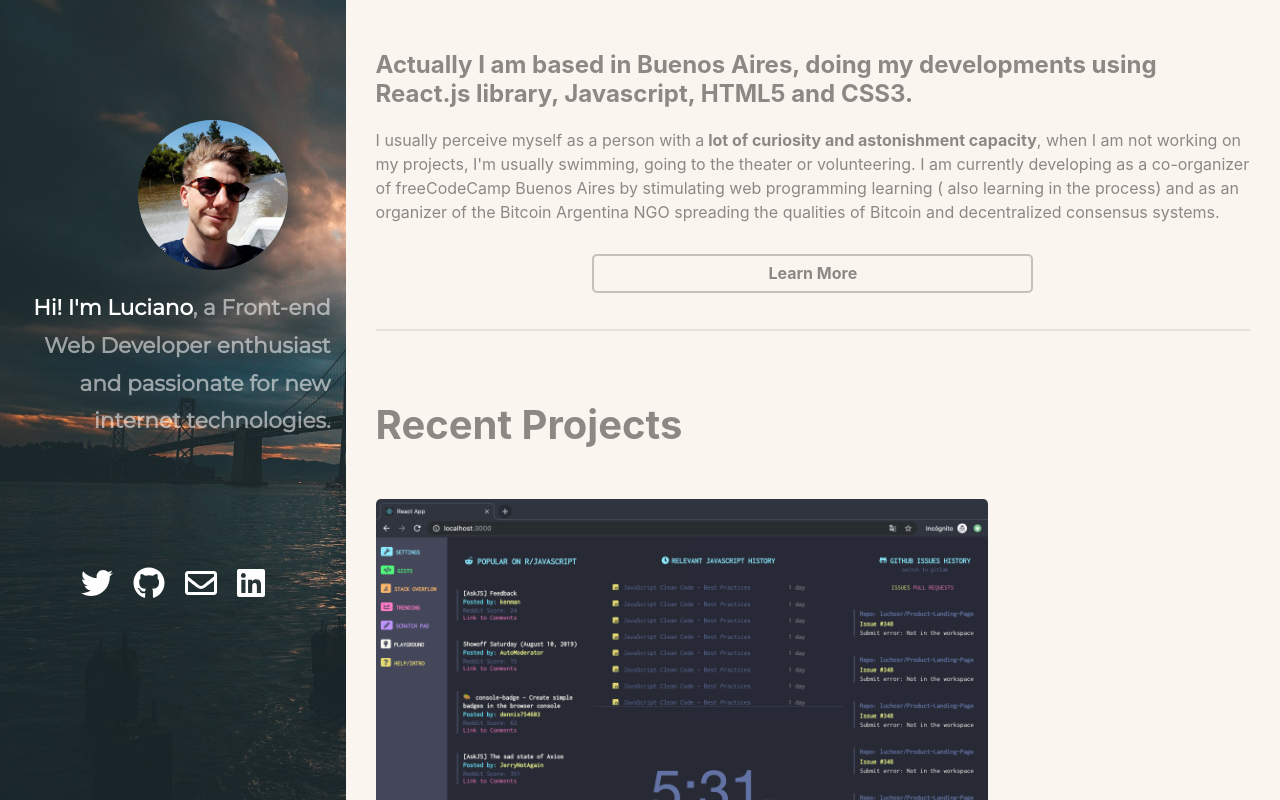
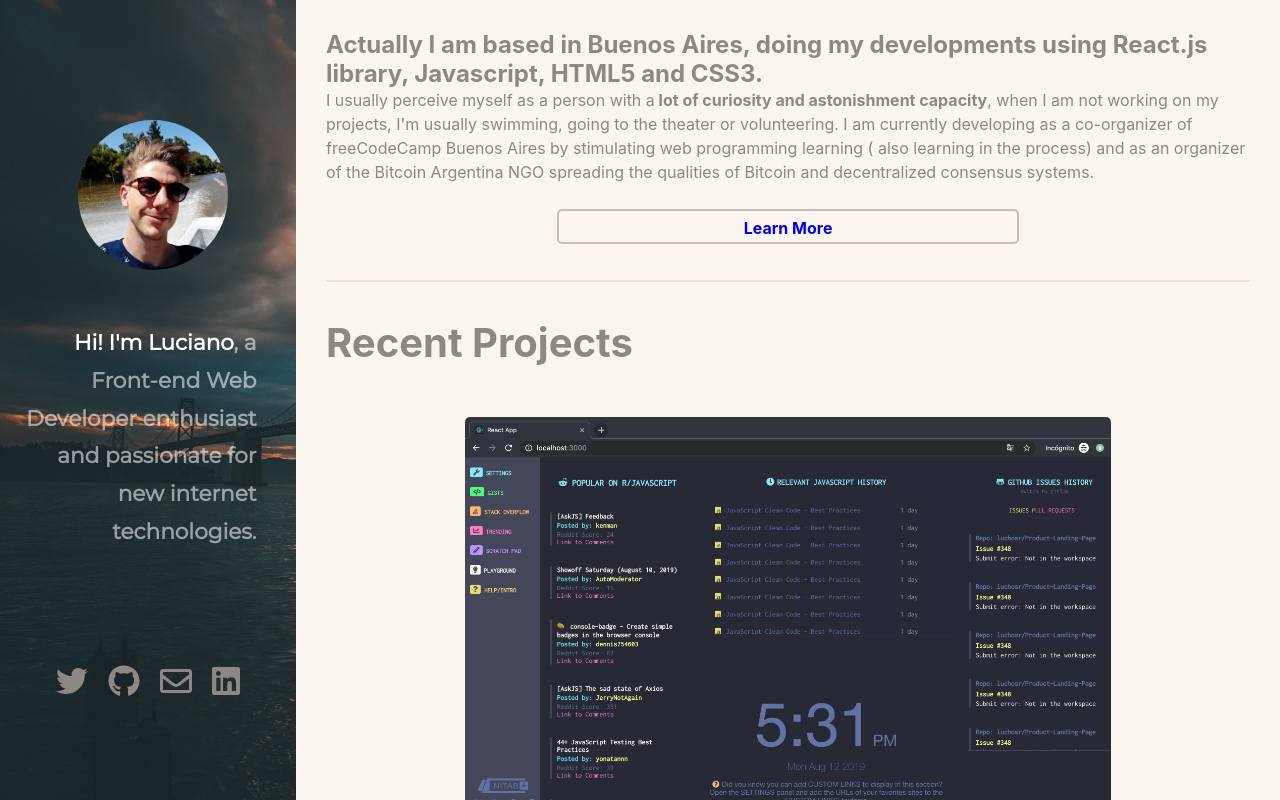
Before and after one commit to luchosr/reactPortfolio, a React (Create React App) app: page / in a window 1280 px wide. Built offline with nearby package versions, Linux system fonts and the light colour scheme.

Commit message:
improved some code

```diff
--- a/src/Header/Header.js
+++ b/src/Header/Header.js
@@ -10,14 +10,17 @@ import {
 import { faEnvelope } from "@fortawesome/free-regular-svg-icons";
 
 const Header = () => (
-  <section className="header">
+  <aside className="header">
     <div className="header__inner">
-      <img
-        className="header__inner__avatar"
-        src={profile2}
-        alt="Luciano's profile"
-      />
-      <h1>
+      <figure>
+        <img
+          className="header__inner__avatar"
+          src={profile2}
+          alt="Luciano's profile"
+        />
+      </figure>
+
+      <h1 className="header__inner__description">
         <strong>Hi! I'm Luciano</strong>, a Front-end Web Developer enthusiast
         and passionate for new internet technologies.
       </h1>
@@ -25,6 +28,7 @@ const Header = () => (
     <div className="socialMedia">
       <div className="socialMedia__icon ">
         <a
+          className="socialMedia__icon__link"
           href="https://twitter.com/luchosr10"
           target="_blank"
           rel="noopener noreferrer"
@@ -34,6 +38,7 @@ const Header = () => (
       </div>
       <div className="socialMedia__icon ">
         <a
+          className="socialMedia__icon__link"
           href="https://github.com/luchosr"
           target="_blank"
           rel="noopener noreferrer"
@@ -43,6 +48,7 @@ const Header = () => (
       </div>
       <div className="socialMedia__icon ">
         <a
+          className="socialMedia__icon__link"
           href="mailto:luchosr@gmail.com"
           target="_blank"
           rel="noopener noreferrer"
@@ -52,6 +58,7 @@ const Header = () => (
       </div>
       <div className="socialMedia__icon ">
         <a
+          className="socialMedia__icon__link"
           href="https://www.linkedin.com/in/luciano-ramello-b45411143/"
           target="_blank"
           rel="noopener noreferrer"
@@ -60,7 +67,7 @@ const Header = () => (
         </a>
       </div>
     </div>
-  </section>
+  </aside>
 );
 
 export default Header;
--- a/src/Header/header.css
+++ b/src/Header/header.css
@@ -1,12 +1,10 @@
-a:visited {
-  color: #ffffff;
-}
-
-.container {
+* {
+  margin: 0%;
+  padding: 0%;
+  box-sizing: border-box;
 }
 .header {
   font-family: "Montserrat", sans-serif;
-  height: 100%;
   background-image: url("../img/background.jpg");
   background-size: cover;
   flex-direction: column;
@@ -34,12 +32,11 @@ a:visited {
   margin: 10px;
   color: #ffffff;
 }
-.socialMedia__icon a {
-  color: #ffffff;
+.socialMedia__icon__link,
+.socialMedia__icon__link:visited {
+  color: #8e8884;
 }
-.socialMedia__icon a:visited {
-  color: #ffffff;
-}
+
 .header h1 {
   margin-top: 50px;
   color: rgba(255, 255, 255, 0.55);
@@ -67,7 +64,7 @@ a:visited {
 }
 
 @media (max-width: 736px) {
-  .header h1 {
+  .header__inner__description {
     font-size: 1.35em;
   }
 }
@@ -87,18 +84,17 @@ a:visited {
 @media (min-width: 1024px) {
   .header {
     padding: 0;
-    width: 30vw;
   }
   .header__inner {
-    width: 27vw;
+    width: 90%;
     padding-top: 120px;
   }
   .header__inner__avatar {
-    margin-right: -80px;
+    margin-right: -40px;
   }
-  .header h1 {
+  .header__inner__description {
     font-size: 1.35em;
     text-align: right;
-    margin: 15px 15px;
+    margin: 15px 10px;
   }
 }
--- a/src/Main/Main.js
+++ b/src/Main/Main.js
@@ -10,14 +10,14 @@ import { faEnvelope } from "@fortawesome/free-regular-svg-icons";
 const Main = () => {
   return (
     <div className="main">
-      <section className="main__first">
+      <section className="first-section">
         <header>
           <h2>
             Actually I am based in Buenos Aires, doing my developments using
             React.js library, Javascript, HTML5 and CSS3.
           </h2>
         </header>
-        <p className="main__first__paragraph">
+        <p className="first-section__paragraph">
           I usually perceive myself as a person with a
           <strong> lot of curiosity and astonishment capacity</strong>, when I
           am not working on my projects, I'm usually swimming, going to the
@@ -27,8 +27,9 @@ const Main = () => {
           Argentina NGO spreading the qualities of Bitcoin and decentralized
           consensus systems.
         </p>
-        <div className="main__first__paragraph__button brown">
+        <div className="button">
           <a
+            className="button__link"
             href="https://www.linkedin.com/in/luciano-ramello-b45411143/"
             target="_blank"
             rel="noopener noreferrer"
@@ -37,20 +38,22 @@ const Main = () => {
           </a>
         </div>
       </section>
-      <section className="main__second">
-        <h2>Recent Projects</h2>
-        <div className="main__second__projects">
-          <div className="main__second__projects__item">
+      <section className="recent-projects">
+        <h2 className="recent-projects__sub-heading">Recent Projects</h2>
+        <div className="projects">
+          <div className="projects__item">
             <a
               href="https://initabclone.netlify.com/"
               target="_blank"
               rel="noopener noreferrer"
             >
+              <figure>
                 <img
                   src={initab}
                   alt="initab clone"
-                className="main__second__projects__item__img"
+                  className="projects__item__img"
                 />
+              </figure>
             </a>
             <h3> Initab Clone</h3>
             <p>
@@ -59,17 +62,19 @@ const Main = () => {
               and Local Storage persistence.
             </p>
           </div>
-          <div className="main__second__projects__item">
+          <div className="projects__item">
             <a
               href="https://supermarketlist.netlify.com"
               target="_blank"
               rel="noopener noreferrer"
             >
+              <figure>
                 <img
                   src={superMarketList}
                   alt="Super Market List"
-                className="main__second__projects__item__img"
+                  className="projects__item__img"
                 />
+              </figure>
             </a>
 
             <h3>Super Market List</h3>
@@ -80,20 +85,21 @@ const Main = () => {
             </p>
           </div>
 
-          <div className="main__second__projects__item">
+          <div className="projects__item">
             <a
               href="https://eebalcarcel.github.io/project-one-fakemdn/index.html"
               target="_blank"
               rel="noopener noreferrer"
             >
               {" "}
+              <figure>
                 <img
                   src={fakeMDN}
                   alt="Fake MDN"
-                className="main__second__projects__item__img"
+                  className="projects__item__img"
                 />
+              </figure>
             </a>
-          </div>
             <h3>Fake MDN</h3>
             <p>
               {" "}
@@ -101,8 +107,10 @@ const Main = () => {
               developers.
             </p>
           </div>
-        <div className="main__first__paragraph__button brown">
+        </div>
+        <div className="github-button button ">
           <a
+            className="github-button__link"
             href="https://github.com/luchosr"
             target="_blank"
             rel="noopener noreferrer"
@@ -115,7 +123,7 @@ const Main = () => {
         <h2>Get In Touch</h2>
         <p>Feel free to contact me by the following social networks!</p>
 
-        <div className="brown socialMedia">
+        <div className=" socialMedia">
           <div className=" socialMedia__icon bottom">
             <a
               href="https://twitter.com/luchosr10"
--- a/src/Main/main.css
+++ b/src/Main/main.css
@@ -1,56 +1,69 @@
+* {
+  margin: 0%;
+  padding: 0%;
+  box-sizing: border-box;
+}
+
 .main {
   text-align: left;
   padding: 30px 30px;
   color: #8e8884;
   background-color: #faf5ef;
 }
-.main__second h2 {
-  font-size: 40px;
-  margin-bottom: 50px;
-}
-.main__first__paragraph {
+
+.first-section__paragraph {
   line-height: 1.5em;
 }
-.main__first__paragraph__button {
+.button {
   border: 2px solid #c6bfbb;
   border-radius: 5px;
-  width: 100%;
+  width: 50%;
+
   height: 35px;
   text-align: center;
-  margin-top: 25px;
+  margin: 25px auto;
 }
-.main__first__paragraph__button a {
+.button__link {
   display: block;
   margin-top: 7px;
   text-decoration: none;
   font-weight: bold;
 }
-.brown a {
+.button__link:visited {
   color: #8e8884;
 }
-.brown a:visited {
+.socialMedia__icon__link,
+.socialMedia__icon__link:visited {
   color: #8e8884;
 }
-
-.main__second {
+.recent-projects {
   margin: 36px 0 36px 0;
   padding: 36px 0 36px 0;
   border-top: 2px solid #e8e1dd;
   border-bottom: 2px solid #e8e1dd;
 }
-.main__second__projects__item {
-  margin-bottom: 70px;
+.recent-projects__sub-heading {
+  font-size: 40px;
+  margin-bottom: 50px;
 }
-.main__second__projects__item__img {
+.projects__item {
+  margin-bottom: 170px;
+  text-align: center;
+}
+.projects__item__img {
   width: 70%;
   height: 50%;
   border-radius: 5px;
+}
+.github-button__link {
+  text-decoration: none;
+  font-size: 18px;
 }
 .bottom {
   color: #8e8884;
 }
 @media (min-width: 768px) {
-  .main__first__paragraph__button {
+  .first-section__paragraph__button {
     width: 50%;
     margin: 30px auto;
   }
```
Lines whose indentation alone changed are shown as unchanged.
